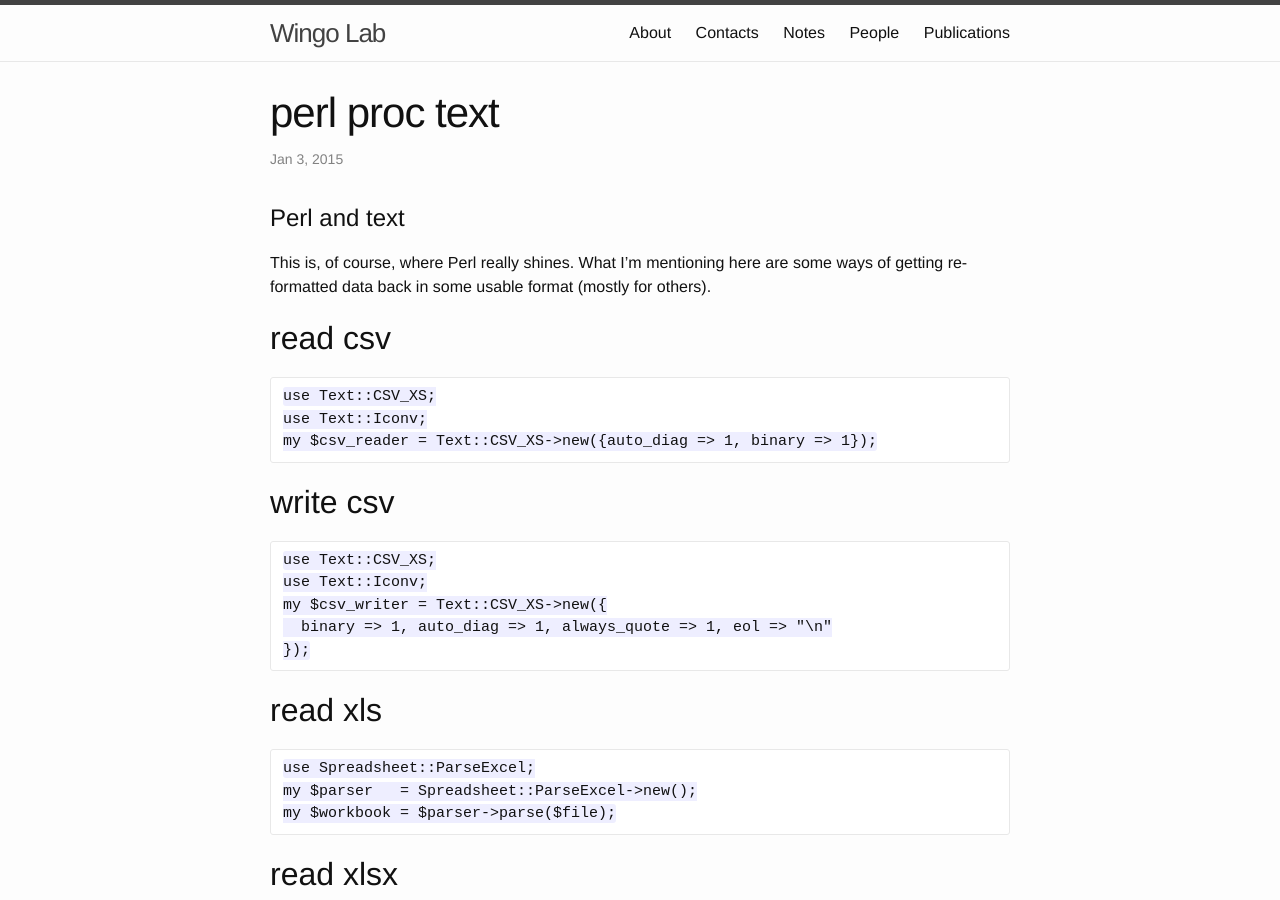
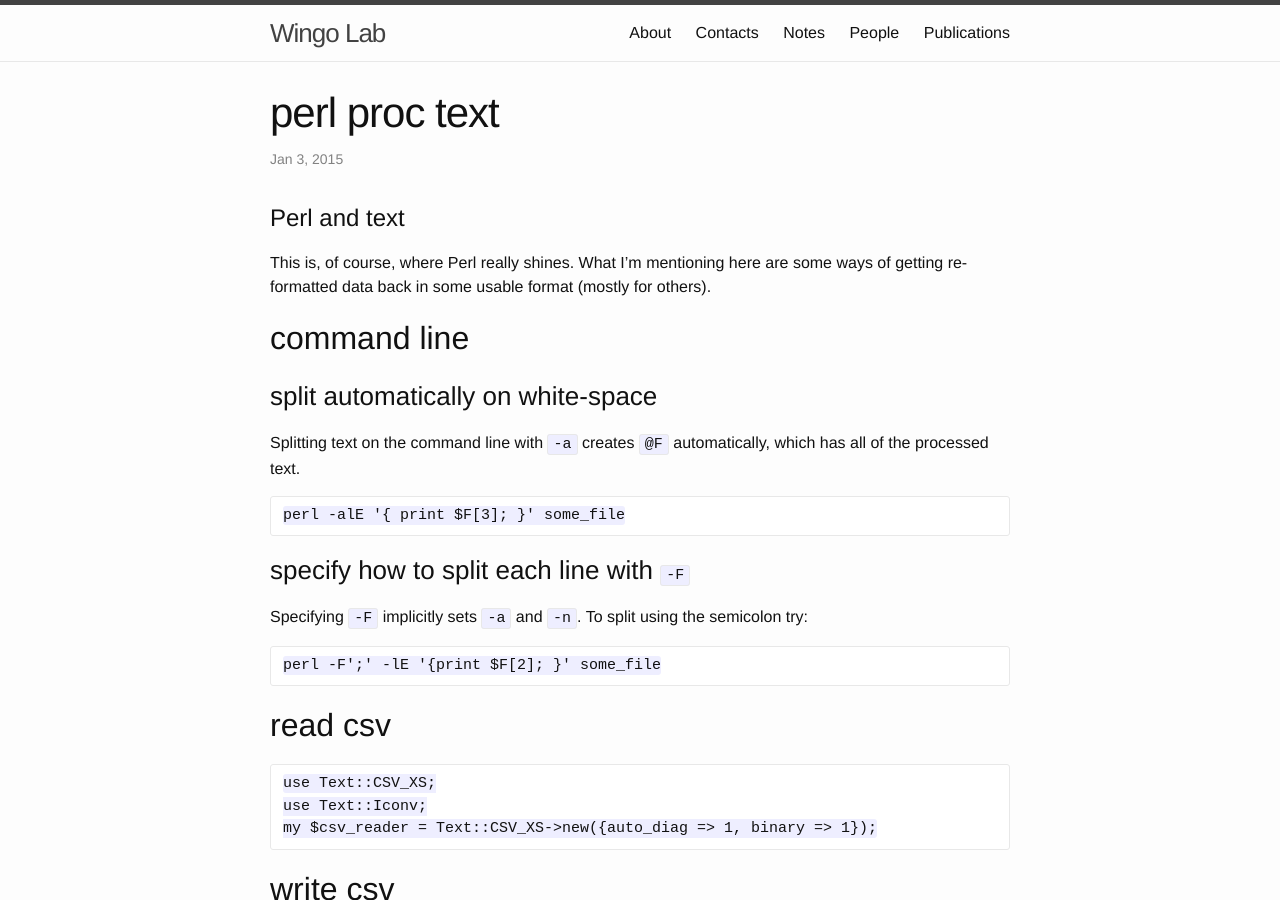
Before and after one commit to wingolab/wingolab.github.io, a Jekyll site: the page built from _posts/2015-01-03-perl-proc-text.markdown, in a window 1280 px wide and 900 px high. Built offline with Jekyll 4.4.1, drawn with Linux system fonts in a browser that asks for light colours.

Commit message:
added info on automatic perl splitting on CLI

```diff
--- a/_posts/2015-01-03-perl-proc-text.markdown
+++ b/_posts/2015-01-03-perl-proc-text.markdown
@@ -9,6 +9,21 @@ date: "2015-01-03"
 This is, of course, where Perl really shines. What I'm mentioning here are some
 ways of getting re-formatted data back in some usable format (mostly for
 others).
+
+## command line
+
+### split automatically on white-space
+
+Splitting text on the command line with `-a` creates `@F` automatically, which
+has all of the processed text.
+
+    perl -alE '{ print $F[3]; }' some_file
+
+### specify how to split each line with `-F`
+
+Specifying `-F` implicitly sets `-a` and `-n`. To split using the semicolon try:
+
+    perl -F';' -lE '{print $F[2]; }' some_file
 
 ## read csv
 
```
